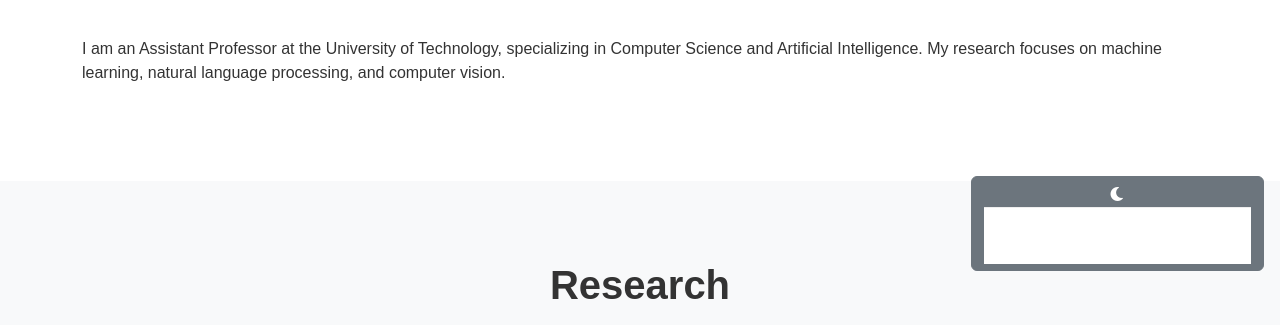
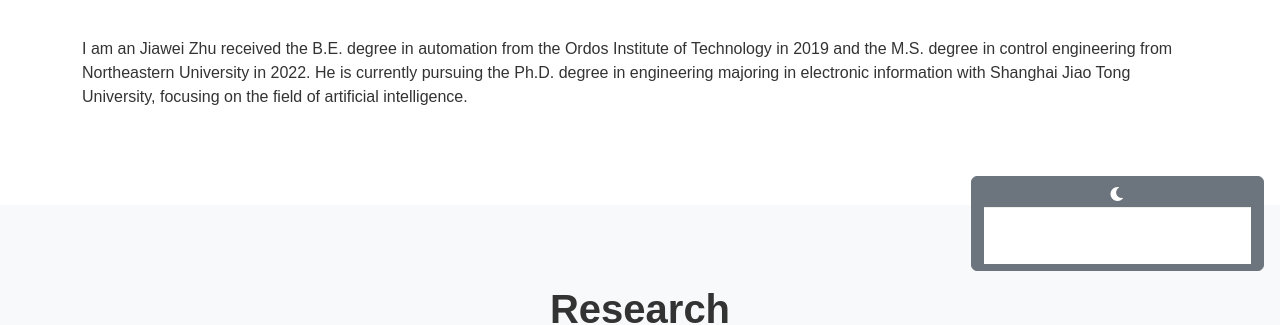
Before and after one commit to JiawZ40/personalpage, a plain HTML site: page index.html in a window 1280 px wide. Shown: the part 513-838 px from the top of the page. Drawn offline with nearby package versions, Linux system fonts and the light colour scheme; files whose address does not match are found by name.

Commit message:
Update index.html

```diff
--- a/index.html
+++ b/index.html
@@ -54,7 +54,11 @@
     <section id="about" class="section">
         <div class="container">
             <h2 class="section-title">About Me</h2>
-            <p>I am an Assistant Professor at the University of Technology, specializing in Computer Science and Artificial Intelligence. My research focuses on machine learning, natural language processing, and computer vision.</p>
+            <p>I am an Jiawei Zhu received the B.E. degree in automation from the Ordos Institute of Technology in
+2019 and the M.S. degree in control engineering
+from Northeastern University in 2022. He is currently pursuing the Ph.D. degree in engineering
+majoring in electronic information with Shanghai
+Jiao Tong University, focusing on the field of artificial intelligence.</p>
         </div>
     </section>
 
```
